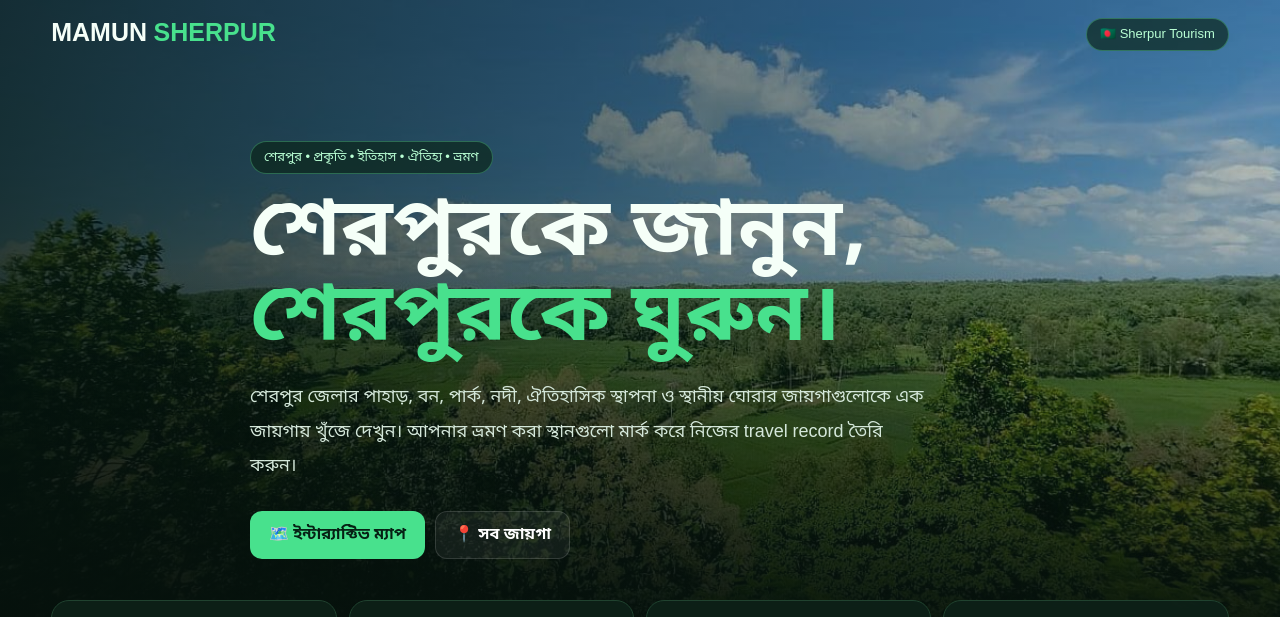
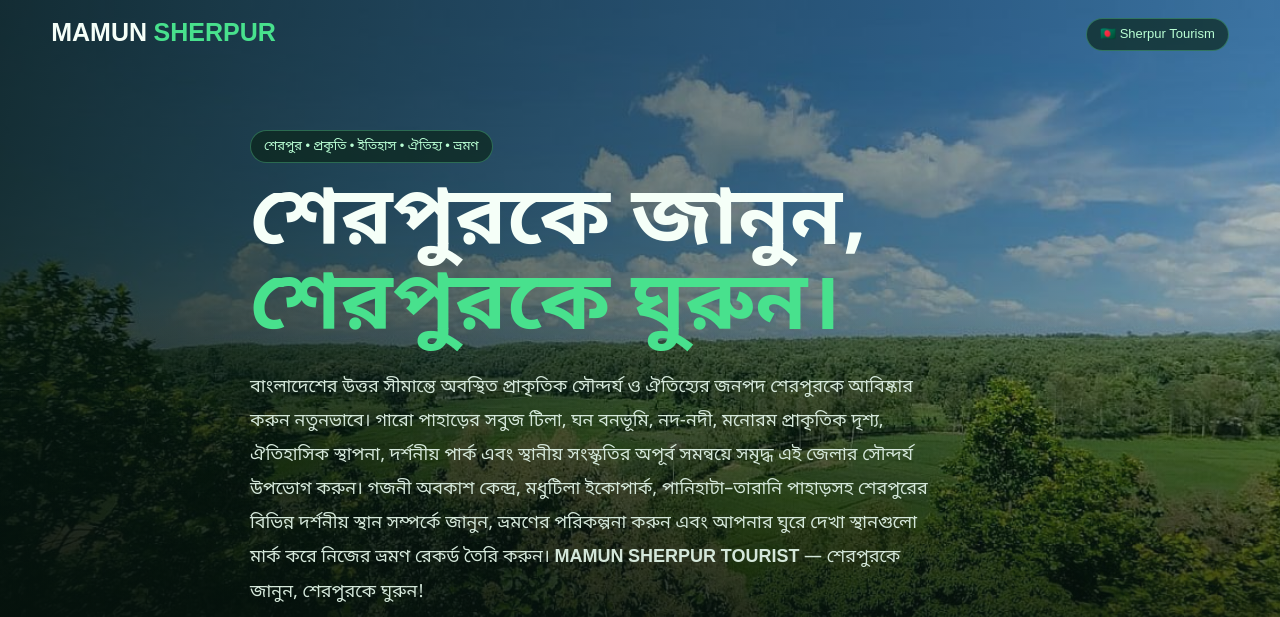
Before and after one commit to msmamunsmartpoint-crypto/mamun-sherpur-tourist, a plain HTML site: page index.html in a window 1280 px wide. Shown: the top 617 px of the page. Drawn offline with nearby package versions, Linux system fonts and the light colour scheme.

Commit message:
Update index.html

```diff
--- a/index.html
+++ b/index.html
@@ -43,7 +43,17 @@
 <div class="container hero-content">
 <div class="badge">শেরপুর • প্রকৃতি • ইতিহাস • ঐতিহ্য • ভ্রমণ</div>
 <h1>শেরপুরকে জানুন,<br><span>শেরপুরকে ঘুরুন।</span></h1>
-<p>শেরপুর জেলার পাহাড়, বন, পার্ক, নদী, ঐতিহাসিক স্থাপনা ও স্থানীয় ঘোরার জায়গাগুলোকে এক জায়গায় খুঁজে দেখুন। আপনার ভ্রমণ করা স্থানগুলো মার্ক করে নিজের travel record তৈরি করুন।</p>
+<p>
+  বাংলাদেশের উত্তর সীমান্তে অবস্থিত প্রাকৃতিক সৌন্দর্য ও ঐতিহ্যের জনপদ
+  শেরপুরকে আবিষ্কার করুন নতুনভাবে। গারো পাহাড়ের সবুজ টিলা, ঘন বনভূমি,
+  নদ-নদী, মনোরম প্রাকৃতিক দৃশ্য, ঐতিহাসিক স্থাপনা, দর্শনীয় পার্ক এবং
+  স্থানীয় সংস্কৃতির অপূর্ব সমন্বয়ে সমৃদ্ধ এই জেলার সৌন্দর্য উপভোগ করুন।
+  গজনী অবকাশ কেন্দ্র, মধুটিলা ইকোপার্ক, পানিহাটা–তারানি পাহাড়সহ
+  শেরপুরের বিভিন্ন দর্শনীয় স্থান সম্পর্কে জানুন, ভ্রমণের পরিকল্পনা করুন
+  এবং আপনার ঘুরে দেখা স্থানগুলো মার্ক করে নিজের ভ্রমণ রেকর্ড তৈরি করুন।
+  <strong>MAMUN SHERPUR TOURIST</strong> —
+  শেরপুরকে জানুন, শেরপুরকে ঘুরুন!
+</p>
 <div class="actions"><a class="btn" href="#map">🗺️ ইন্টার‌্যাক্টিভ ম্যাপ</a><a class="btn secondary" href="#places">📍 সব জায়গা</a></div>
 </div></header>
 
```
